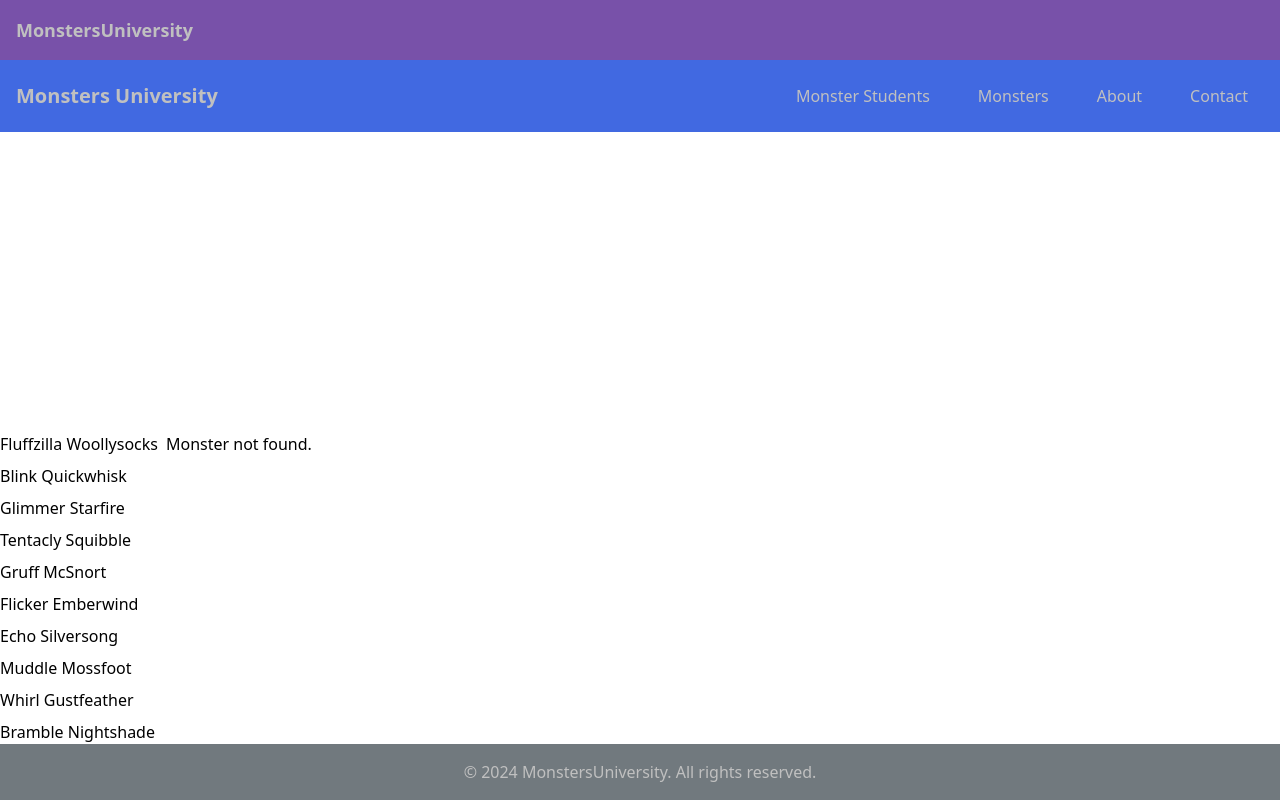
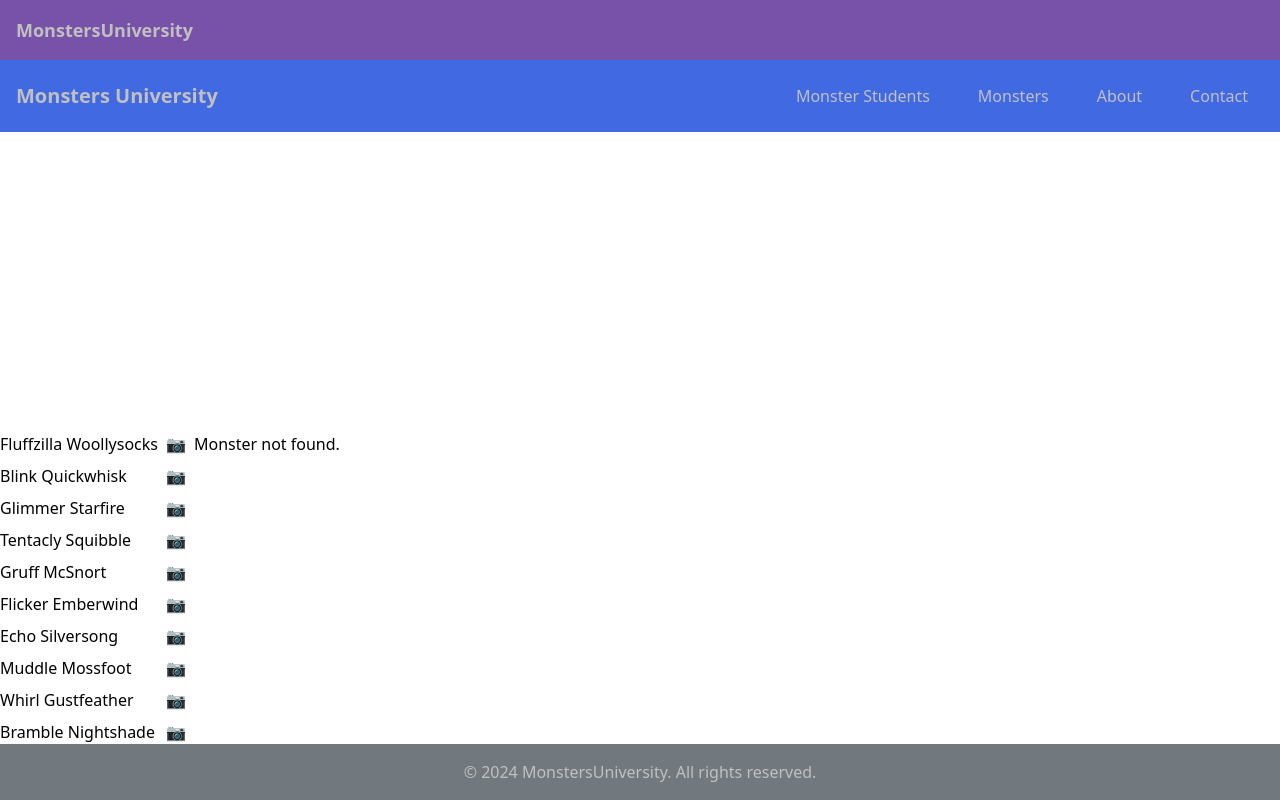
Before and after one commit to RobinNygren/MonsterUni, a React (Vite) app: page /monsters/Blink in a window 1280 px wide. Built offline with nearby package versions, Linux system fonts and the light colour scheme.

Commit message:
added camera icon button on MonsterPage

```diff
--- a/src/pages/MonstersPage.tsx
+++ b/src/pages/MonstersPage.tsx
@@ -20,7 +20,7 @@ export const MonstersPage = () => {
     }
   }, [selectedMonster]);
 
-  const handleMonsterClick = (monster: Monster) => {
+  const handleMonsterClick = (monster: Monster, event: React.MouseEvent) => {
     setSelectedMonster(monster);
     setIsModalOpen(true);
   };
@@ -29,16 +29,26 @@ export const MonstersPage = () => {
     <div className="flex gap-2">
       <div className="flex flex-col gap-2">
         {monsters.map((monster: Monster) => (
+          <div key={monster.id} className="flex items-center justify-between">
             <NavLink
               key={monster.firstName}
               to={`/monsters/${monster.id}`}
               className={({ isActive }) => {
                 return isActive ? "text-blue-500" : "";
               }}
-            onClick={() => handleMonsterClick(monster)}
+              onClick={(event) => {
+                handleMonsterClick(monster, event);
+              }}
             >
               {monster.firstName} {monster.lastName}
             </NavLink>
+            <button
+              onClick={(event) => handleMonsterClick(monster, event)}
+              className="ml-2"
+            >
+              📷
+            </button>
+          </div>
         ))}
       </div>
       <Outlet />
```
Lines whose indentation alone changed are shown as unchanged.
